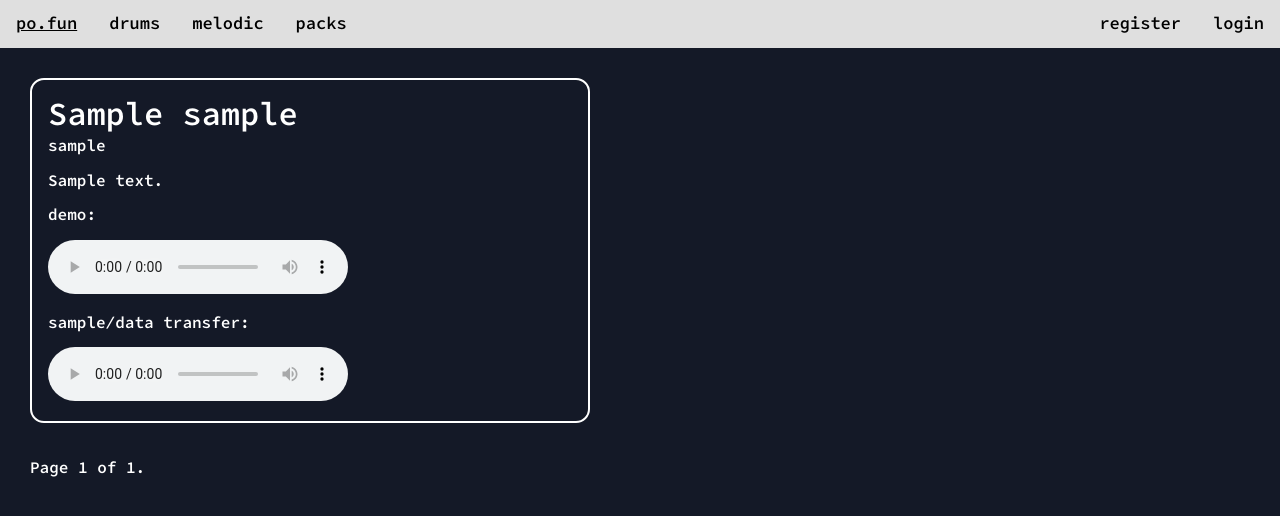
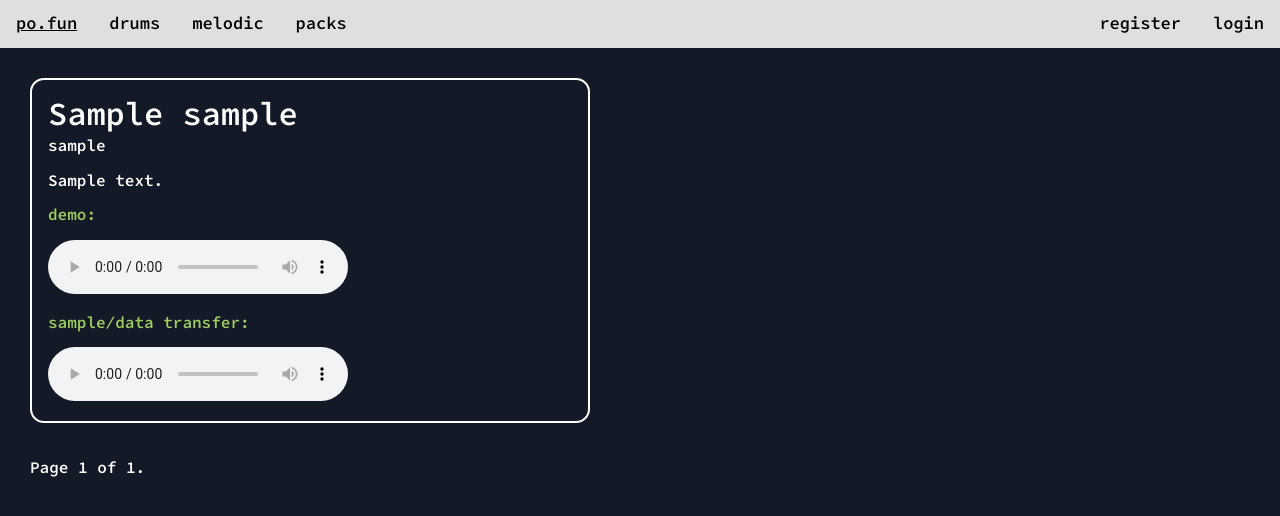
Before and after one commit to neolight1010/po-fun-server, a Django app: page /samples/melodic/ in a window 1280 px wide. Shown: the top 516 px of the page. Run offline with Django 3.2, Linux system fonts and the light colour scheme; tables that the repository leaves empty hold one stand-in row (values such as "Sample post"); some libraries are stand-ins or nearby versions.

Commit message:
Add danger and success CSS text colors.

```diff
--- a/app/static/app/base.css
+++ b/app/static/app/base.css
@@ -4,6 +4,9 @@
 
     --main-text-color: white;
     --secondary-text-color: black;
+
+    --danger-text-color: #ffaf9c;
+    --success-text-color: #9ecf5f;
 }
 
 h1 {
--- a/sample/templates/sample/samples.html
+++ b/sample/templates/sample/samples.html
@@ -21,15 +21,15 @@
                         <p class="sample-description"> {{ sample.description }} </p>
 
                         {% if sample.demo %}
-                            <p>demo:</p>
+                            <p style="color: var(--success-text-color);">demo:</p>
                             <audio controls>
                                 <source src="{{ sample.demo.url }}" />
                             </audio>
                         {% else %}
-                            <p>&gt there's no demo for this sample.</p>
+                        <p style="color: var(--danger-text-color);">&gt there's no demo for this sample.</p>
                         {% endif %}
 
-                        <p>sample/data transfer:</p>
+                        <p style="color: var(--success-text-color);">sample/data transfer:</p>
                         <audio controls>
                             <source src="{{ sample.file.url }}" />
                         </audio>
```
Lines whose indentation alone changed are shown as unchanged.
